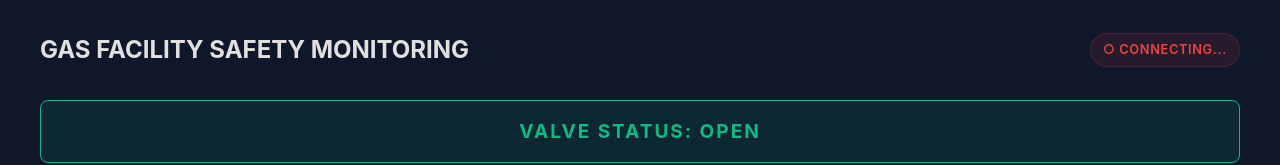
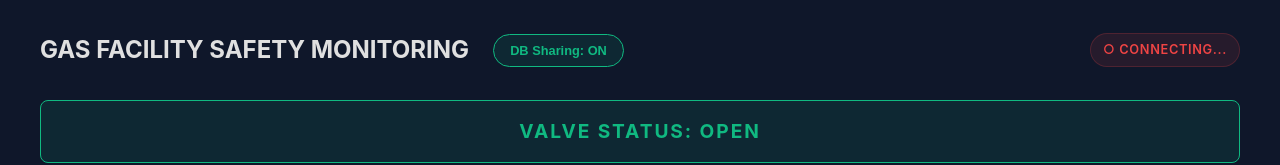
Before and after one commit to srunaic/sensor_plc_rasberrypie-, a React (Vite) app in the folder client/: page / in a window 1280 px wide. Shown: the top 165 px of the page. Built offline with nearby package versions, Linux system fonts and the light colour scheme; no server answers; the database is empty.

Commit message:
feat: add data sharing ON/OFF toggle from dashboard

```diff
--- a/client/src/App.css
+++ b/client/src/App.css
@@ -36,6 +36,47 @@ table th {
 
 table td {
   font-size: 0.95rem;
+}
+
+.valve-b.header {
+  display: flex;
+  justify-content: space-between;
+  align-items: center;
+  margin-bottom: 2rem;
+}
+
+.header-left {
+  display: flex;
+  align-items: center;
+  gap: 1.5rem;
+}
+
+.sharing-toggle {
+  padding: 0.5rem 1rem;
+  border-radius: 20px;
+  border: 1px solid rgba(255, 255, 255, 0.2);
+  background: rgba(255, 255, 255, 0.05);
+  color: white;
+  font-weight: 600;
+  cursor: pointer;
+  transition: all 0.3s ease;
+  font-size: 0.8rem;
+}
+
+.sharing-toggle.on {
+  border-color: #10b981;
+  background: rgba(16, 185, 129, 0.1);
+  color: #10b981;
+}
+
+.sharing-toggle.off {
+  border-color: #ef4444;
+  background: rgba(239, 68, 68, 0.1);
+  color: #ef4444;
+}
+
+.sharing-toggle:hover {
+  background: rgba(255, 255, 255, 0.1);
 }
 
 .valve-banner {
--- a/client/src/App.jsx
+++ b/client/src/App.jsx
@@ -18,8 +18,23 @@ function App() {
   })
   const [history, setHistory] = useState([])
   const [connected, setConnected] = useState(false)
+  const [sharingEnabled, setSharingEnabled] = useState(true)
 
   useEffect(() => {
+    // 0. Fetch Sharing Status
+    const fetchSettings = async () => {
+      const { data: settings } = await supabase
+        .from('system_settings')
+        .select('*')
+        .eq('key', 'data_sharing_enabled')
+        .single()
+
+      if (settings) {
+        setSharingEnabled(settings.value === 'true')
+      }
+    }
+    fetchSettings()
+
     // 1. Initial Data & History Fetch
     const fetchInitialData = async () => {
       try {
@@ -100,10 +115,27 @@ function App() {
     }
   }
 
+  const toggleSharing = async () => {
+    const newValue = !sharingEnabled
+    setSharingEnabled(newValue)
+    await supabase
+      .from('system_settings')
+      .upsert({ key: 'data_sharing_enabled', value: String(newValue) })
+  }
+
+  //Online Status
   return (
     <div className="container">
       <header className="header">
-        <h1>GAS FACILITY SAFETY MONITORING</h1>
+        <div className="header-left">
+          <h1>GAS FACILITY SAFETY MONITORING</h1>
+          <button
+            className={`sharing-toggle ${sharingEnabled ? 'on' : 'off'}`}
+            onClick={toggleSharing}
+          >
+            DB Sharing: {sharingEnabled ? 'ON' : 'OFF'}
+          </button>
+        </div>
         <div className={`connection-status ${connected ? 'online' : 'offline'}`}>
           {connected ? '● LIVE (SUPABASE)' : '○ CONNECTING...'}
         </div>
```
Also changed, not shown: 1 other file (tests, documents, lock files or other folders).
